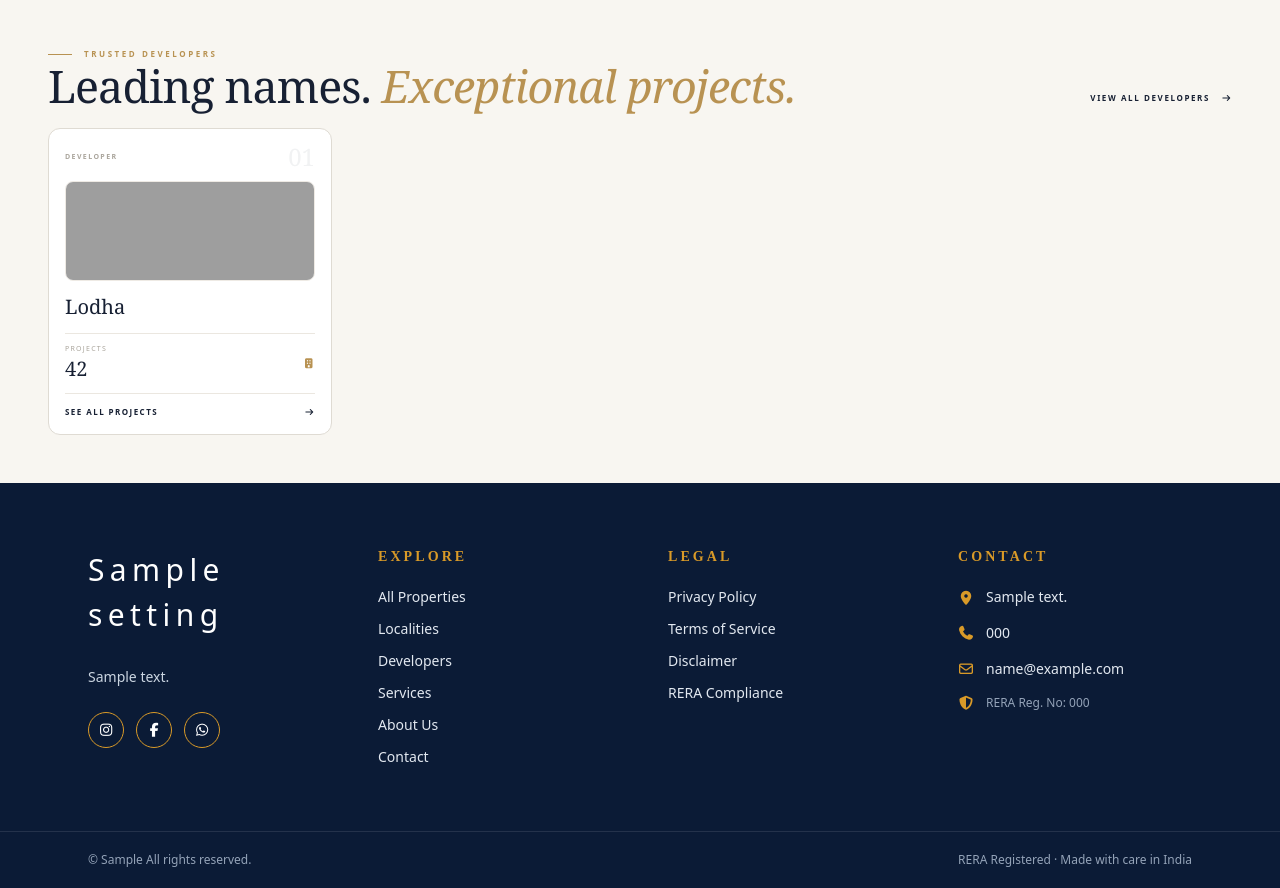
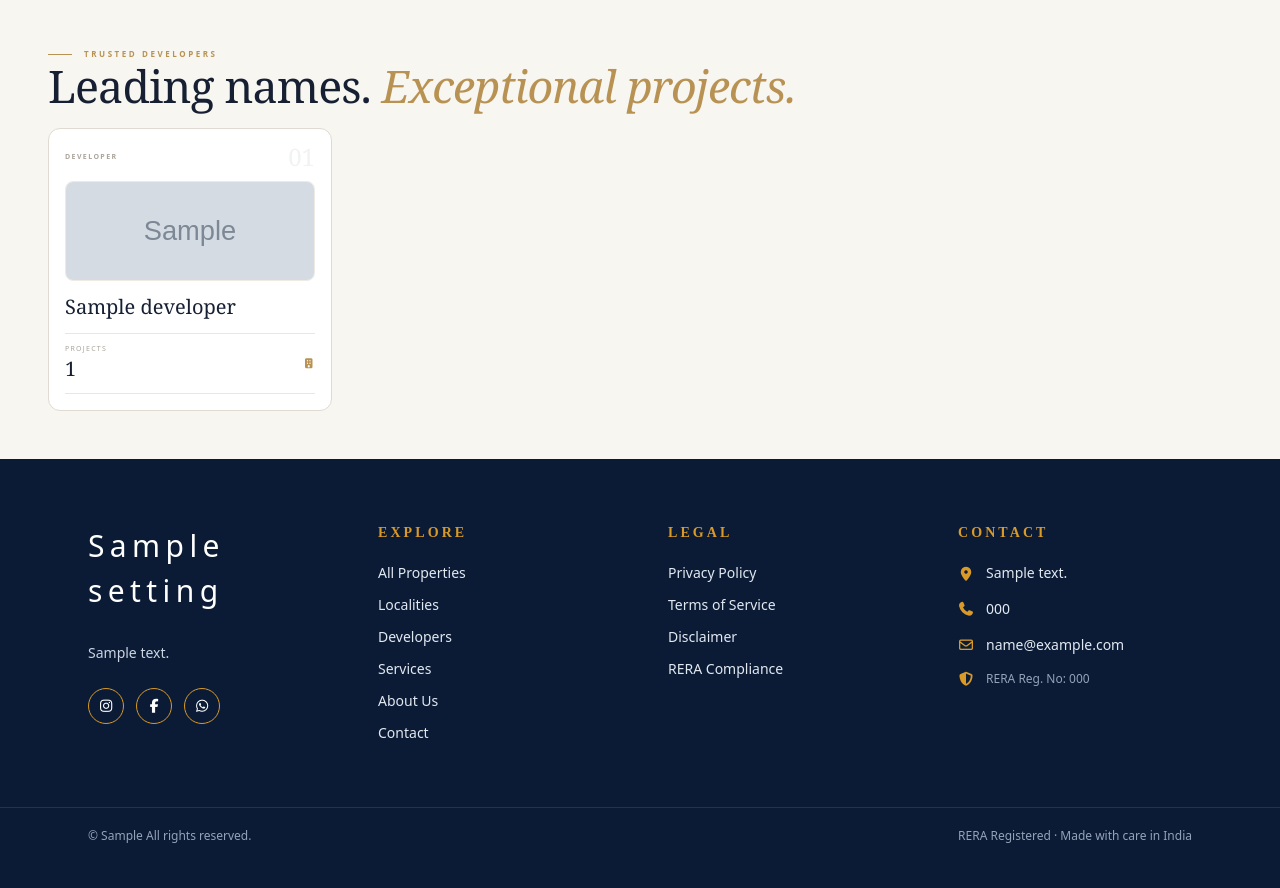
Before and after one commit to cloudrohu/morya_realtors, a Django app: page /developers/ in a window 1280 px wide. Shown: the part 84-972 px from the top of the page. After the commit the page ends 927 px from the top, so only its background shows below. Run offline with Django 5.2, Linux system fonts and the light colour scheme; tables that the repository leaves empty hold one stand-in row (values such as "Sample post"); grey boxes marked "Sample" are stand-in pictures; style sheets or scripts are compiled from the project's sources; some libraries are stand-ins or nearby versions; some web fonts are replaced; grey boxes are pictures that could not be loaded.

Commit message:
Services And developer

```diff
--- a/apps/core/models/website.py
+++ b/apps/core/models/website.py
@@ -777,3 +777,24 @@ class PropertyEnquiry(BaseModel):
 
     def __str__(self):
         return f"{self.name} - {self.phone}"
+
+class Services(BaseModel):
+
+    Title = models.CharField(max_length=200, verbose_name="Service Title")
+    Short_Description = models.CharField(max_length=300, verbose_name="Service Title")
+    Description = CKEditor5Field(blank=True, null=True, verbose_name="Service Description")
+    icon = models.CharField(max_length=50, verbose_name="Service Title")
+
+
+    def __str__(self):
+        return self.Title
+
+class Services_KeyPoints(BaseModel):
+
+    Title = models.CharField(max_length=200, verbose_name="Service Title")
+    Short_Description = models.CharField(max_length=300, verbose_name="Service Title")
+    icon = models.CharField(max_length=50, verbose_name="Service Title")
+
+
+    def __str__(self):
+        return self.Title
--- a/apps/core/views.py
+++ b/apps/core/views.py
@@ -1,6 +1,10 @@
 from django.shortcuts import render,redirect
+from django.db.models import Count
 
 from apps.core.models.website import Setting , About , ImpactMetric, Milestone
+
+from apps.properties.models import Developer
+
 
 def get_settings():
     """Helper function to fetch settings object safely"""
@@ -29,7 +33,26 @@ def about(request):
     )
 
 def developers(request):
-    return render(request, 'home/developers.html', {'settings_obj': get_settings()})
+
+    developers = (
+        Developer.objects
+        .annotate(
+            project_count=Count("projects", distinct=True)
+        )
+        .filter(
+            project_count__gt=0
+        )
+        .order_by("-project_count")
+    )
+
+    return render(
+        request,
+        "home/developers.html",
+        {
+            "settings_obj": get_settings(),
+            "developers": developers,
+        }
+    )
 
 def localities(request):
     return render(request, 'home/localities.html', {'settings_obj': get_settings()})
--- a/apps/properties/models.py
+++ b/apps/properties/models.py
@@ -396,6 +396,7 @@ class Developer(BaseModel):
         refresh_calling_status(self)
 
 
+
 class Architects(BaseModel):
 
     CALLING_STATUS_CHOICES = [
--- a/templates/home/developers.html
+++ b/templates/home/developers.html
@@ -23,53 +23,83 @@
                 </h2>
             </div>
 
-            <a href="#"
-               class="group flex w-fit items-center gap-3 text-[8px] font-semibold uppercase tracking-[0.2em] text-[#172033] hover:text-[#b89252]">
-                View All Developers
-                <i class="fa-solid fa-arrow-right text-[8px] transition-transform duration-300 group-hover:translate-x-1"></i>
-            </a>
-
         </div>
 
-
-        <!-- Developer Grid -->
         <div class="grid grid-cols-2 gap-4 md:grid-cols-3 lg:grid-cols-4">
 
-
+            {% for developer in developers %}
 
             <article class="developer-card group relative rounded-xl border border-[#dfdbd3] bg-white p-4 transition-all duration-300 hover:-translate-y-1 hover:border-[#b89252]/40 hover:shadow-lg">
 
+                <!-- Header -->
                 <div class="flex items-center justify-between">
+
                     <span class="text-[7px] font-semibold uppercase tracking-[0.2em] text-[#aaa59c]">
                         Developer
                     </span>
-                    <span class="font-serif text-2xl leading-none text-[#172033]/[0.06]">01</span>
-                </div>
-                <div class="mt-3 h-[100px] overflow-hidden rounded-lg border border-[#eeeae4]">
-                    <img src="https://encrypted-tbn0.gstatic.com/images?q=tbn:ANd9GcRBn9X13kIbkG1BZJWooQNqheOSBKWfOpJ_W_-ii9ME4A&s=10" alt="Lodha" class="w-full h-full object-cover transition-transform duration-300 group-hover:scale-105">
+
+                    <span class="font-serif text-2xl leading-none text-[#172033]/[0.06]">
+                        {{ forloop.counter|stringformat:"02d" }}
+                    </span>
+
                 </div>
 
+
+                <!-- Developer Logo -->
+                <div class="mt-3 h-[100px] overflow-hidden rounded-lg border border-[#eeeae4]">
+
+                    {% if developer.logo %}
+
+                        <img src="{{ developer.logo.url }}" alt="{{ developer.title }}" class="w-full h-full object-cover transition-transform duration-300 group-hover:scale-105">
+
+                    {% else %}
+
+                        <div class="flex h-full w-full items-center justify-center bg-[#f5f3ef]">
+                            <i class="fa-solid fa-building text-2xl text-[#b89252]"></i>
+                        </div>
+
+                    {% endif %}
+
+                </div>
+
+
+                <!-- Developer Name -->
                 <h3 class="mt-4 font-serif text-xl leading-none text-[#172033]">
-                    Lodha
+                    {{ developer.title }}
                 </h3>
 
+
+                <!-- Project Count -->
                 <div class="mt-4 flex items-center justify-between border-y border-[#ebe7e0] py-2.5">
+
                     <div>
+
                         <span class="block text-[7px] uppercase tracking-[0.18em] text-[#aaa59c]">
                             Projects
                         </span>
-                        <span class="font-serif text-xl text-[#172033]">42</span>
+
+                        <span class="font-serif text-xl text-[#172033]">
+                            {{ developer.project_count }}
+                        </span>
+
                     </div>
+
                     <i class="fa-solid fa-building text-[10px] text-[#b89252]"></i>
+
                 </div>
 
-                <a href="#"
-                   class="mt-3 flex items-center justify-between text-[8px] font-bold uppercase tracking-[0.18em] text-[#172033] transition-colors hover:text-[#b89252]">
-                    See All Projects
-                    <i class="fa-solid fa-arrow-right text-[8px]"></i>
-                </a>
 
             </article>
+
+            {% empty %}
+
+                <div class="col-span-full py-12 text-center">
+                    <p class="text-sm text-[#172033]/50">
+                        No developers with projects found.
+                    </p>
+                </div>
+
+            {% endfor %}
 
         </div>
 
--- a/templates/home/services.html
+++ b/templates/home/services.html
@@ -78,7 +78,6 @@
 
         <div class="grid grid-cols-1 gap-4 sm:grid-cols-2 lg:grid-cols-3">
 
-            <!-- Service -->
             <div class="group rounded-2xl border border-[#dfdbd3] bg-white p-5 transition-all duration-300 hover:-translate-y-1 hover:border-[#b89252]/40 hover:shadow-xl" data-aos="fade-up">
 
                 <div class="flex items-start justify-between">
@@ -114,7 +113,6 @@
 
             </div>
 
-
         </div>
 
     </div>
```
Also changed, not shown: apps/core/migrations/0006_services_services_keypoints.py (added).
